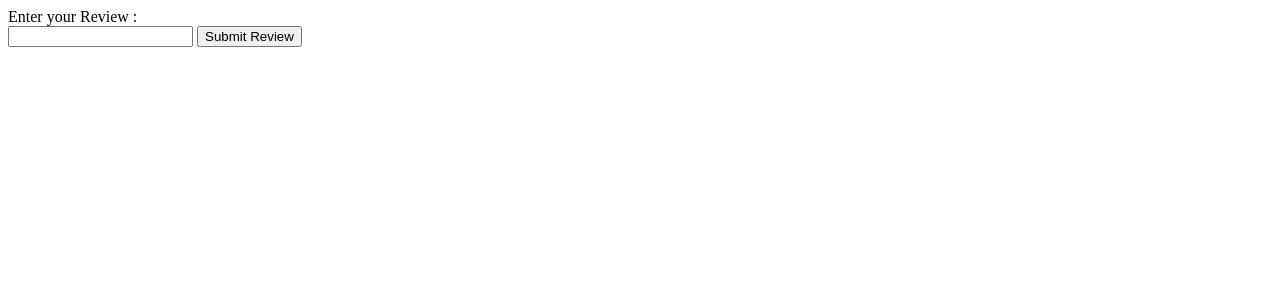
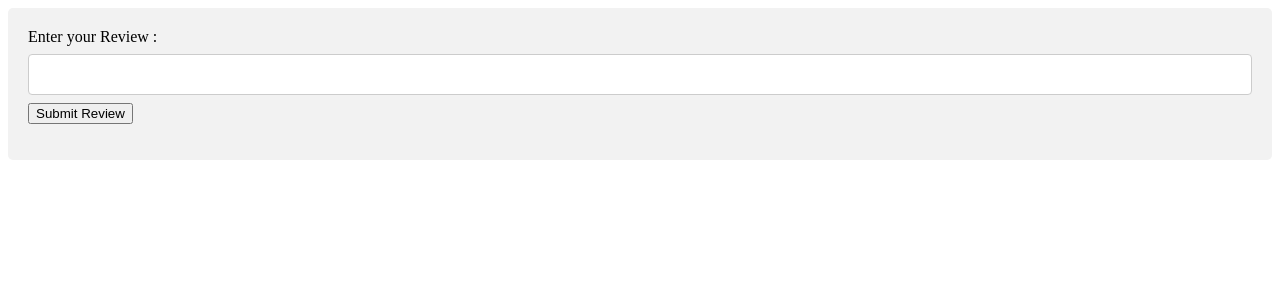
Before and after one commit to CFGIndia20/team-6, a Django app: page /review/ in a window 1280 px wide. Shown: the top 300 px of the page. Run offline with Django 3.2, Linux system fonts and the light colour scheme.

Commit message:
added css

```diff
--- a/app/templates/app/review.html
+++ b/app/templates/app/review.html
@@ -4,15 +4,49 @@
     <meta charset="UTF-8">
     <meta name="viewport" content="width=device-width, initial-scale=1.0">
     <title>Review Page</title>
+    <style>
+        input[type=text], select {
+          width: 100%;
+          padding: 12px 20px;
+          margin: 8px 0;
+          display: inline-block;
+          border: 1px solid #ccc;
+          border-radius: 4px;
+          box-sizing: border-box;
+        }
+
+        input[type=submit] {
+          width: 100%;
+          background-color: #4CAF50;
+          color: white;
+          padding: 14px 20px;
+          margin: 8px 0;
+          border: none;
+          border-radius: 4px;
+          cursor: pointer;
+        }
+
+        input[type=submit]:hover {
+          background-color: #45a049;
+        }
+
+        div {
+          border-radius: 5px;
+          background-color: #f2f2f2;
+          padding: 20px;
+        }
+        </style>
 </head>
 <body>
-    <form action="/cgi-bin/review.py" method="get" enctype="multipart/form-data">
+    <div>
+    <form action="/" method="">
         <label for="review">Enter your Review : </label><br>
         <input type="text" id="review" name="review">
         <button onclick="myFunction()">Submit Review</button>
         <p id="para"></p>
 
         </form>
+        </div>
 
       <script>
           function myFunction(){
```
